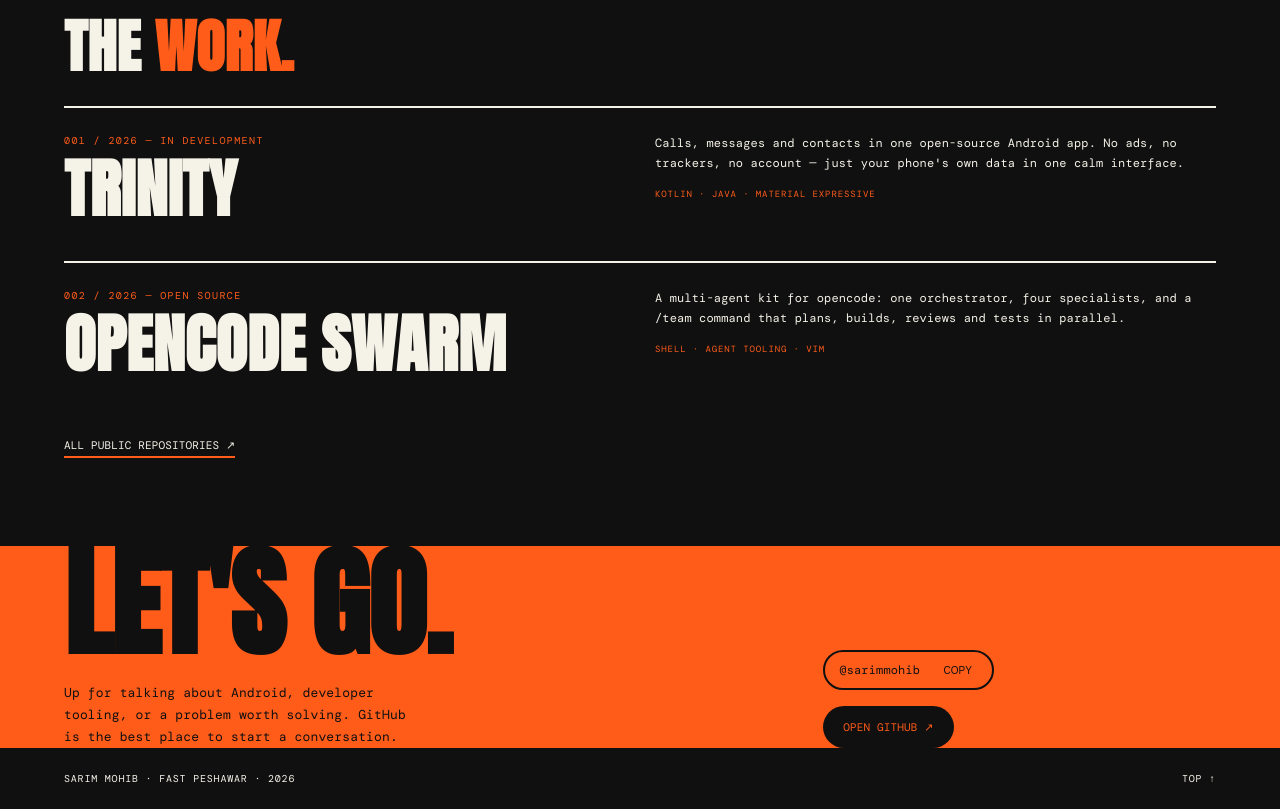
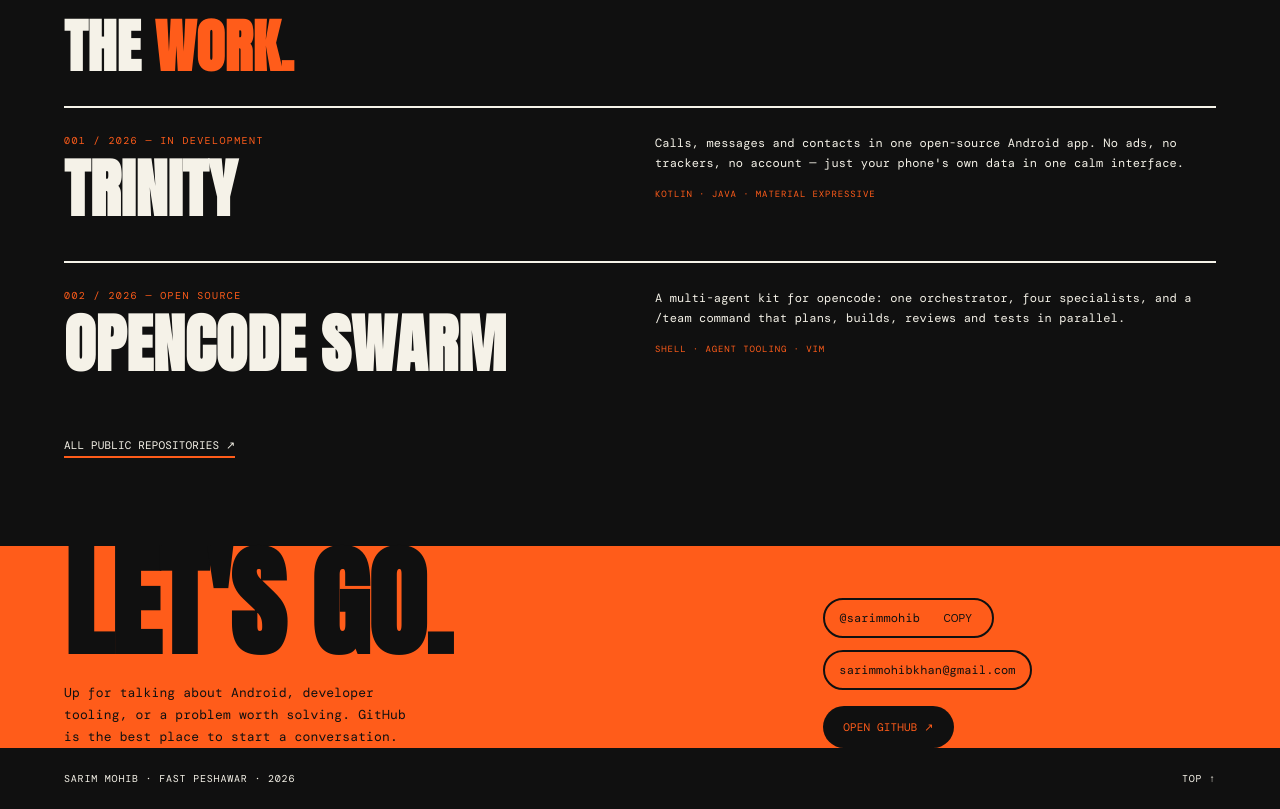
Before and after one commit to sarimmohib/sarimmohib.github.io, a plain HTML site: page index.html in a window 1280 px wide. Shown: the part 1381-2190 px from the top of the page. Drawn offline with nearby package versions, Linux system fonts and the light colour scheme.

Commit message:
Add email to contact section

```diff
--- a/index.html
+++ b/index.html
@@ -57,7 +57,8 @@ h1{font-size:clamp(38px,6vw,76px);line-height:1.02;text-transform:uppercase;lett
 .contact .contact-in{display:grid;grid-template-columns:minmax(0,1.3fr) minmax(0,.7fr);gap:30px;align-items:end}
 .handle{font-family:'DM Mono',monospace;font-size:12px;border:2px solid #101010;padding:10px 14px;border-radius:100px;display:inline-block}
 .handle button{background:none;border:none;color:inherit;font-size:10px;margin-left:10px;cursor:pointer}
-.btn{display:inline-block;background:#101010;color:var(--orange);font-family:'DM Mono',monospace;font-size:11px;padding:14px 20px;border-radius:100px;margin-top:16px}
+.contact__links{display:flex;flex-direction:column;align-items:flex-start;gap:12px}
+.btn{display:inline-block;background:#101010;color:var(--orange);font-family:'DM Mono',monospace;font-size:11px;padding:14px 20px;border-radius:100px;margin-top:4px}
 footer{padding:24px 0;font-family:'DM Mono',monospace;font-size:10px;text-transform:uppercase;letter-spacing:.08em}footer .wrap{display:flex;justify-content:space-between;gap:12px;flex-wrap:wrap}
 @media(max-width:900px){.hero .wrap,.contact .contact-in{grid-template-columns:1fr}.proj{grid-template-columns:1fr}}
 @media(prefers-reduced-motion:reduce){.marquee div{animation:none}}
@@ -90,7 +91,7 @@ footer{padding:24px 0;font-family:'DM Mono',monospace;font-size:10px;text-transf
 <a class="proj rv" href=https://github.com/sarimmohib/opencode-swarm-integration target="_blank" rel="noopener"><div><div class="pno">002 / 2026 — OPEN SOURCE</div><h3 class="pname">opencode Swarm</h3></div><div><p class="pdesc">A multi-agent kit for opencode: one orchestrator, four specialists, and a /team command that plans, builds, reviews and tests in parallel.</p><div class="pstack">SHELL · AGENT TOOLING · VIM</div></div></a>
 <a class="more rv" href="https://github.com/sarimmohib?tab=repositories" target="_blank" rel="noopener">ALL PUBLIC REPOSITORIES ↗</a></div></section>
 <section class="contact" id="contact"><div class="wrap contact-in"><div><h2 class="rv">LET'S GO.</h2><p class="rv">Up for talking about Android, developer tooling, or a problem worth solving. GitHub is the best place to start a conversation.</p></div>
-<div class="rv"><div class="handle">@sarimmohib <button id="copy" type="button">COPY</button></div><br><a class="btn" href="https://github.com/sarimmohib" target="_blank" rel="noopener">OPEN GITHUB ↗</a></div></div></section></main>
+<div class="rv contact__links"><div class="handle">@sarimmohib <button id="copy" type="button">COPY</button></div><a class="handle" href="mailto:sarimmohibkhan@gmail.com">sarimmohibkhan@gmail.com</a><a class="btn" href="https://github.com/sarimmohib" target="_blank" rel="noopener">OPEN GITHUB ↗</a></div></div></section></main>
 <footer><div class="wrap"><span>SARIM MOHIB · FAST PESHAWAR · 2026</span><span><a href="#top">TOP ↑</a></span></div></footer>
 <script>
 (function(){
```
